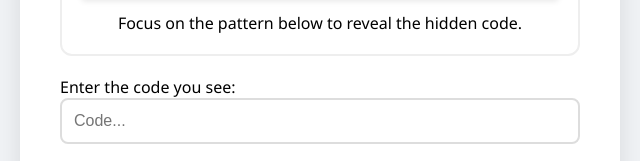
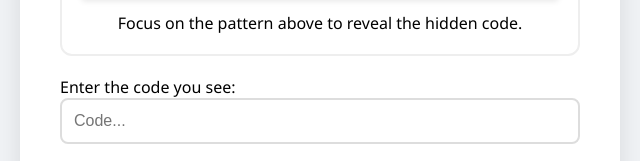
Before and after one commit to hannoobz/temporal-visual-cryptography-captcha, a website: page index.html in a window 1280 px wide. Shown: the part 449-610 px from the top of the page, 320-960 px from the left. Drawn offline with Linux system fonts and the light colour scheme.

Commit message:
fix: change below to above

```diff
--- a/index.html
+++ b/index.html
@@ -16,7 +16,7 @@
       <div class="captcha-area" id="captchaArea">
         <canvas id="temporalCanvas"></canvas>
         <div class="instruction" style="margin-top: 15px">
-          Focus on the pattern below to reveal the hidden code.
+          Focus on the pattern above to reveal the hidden code.
         </div>
       </div>
 
```
